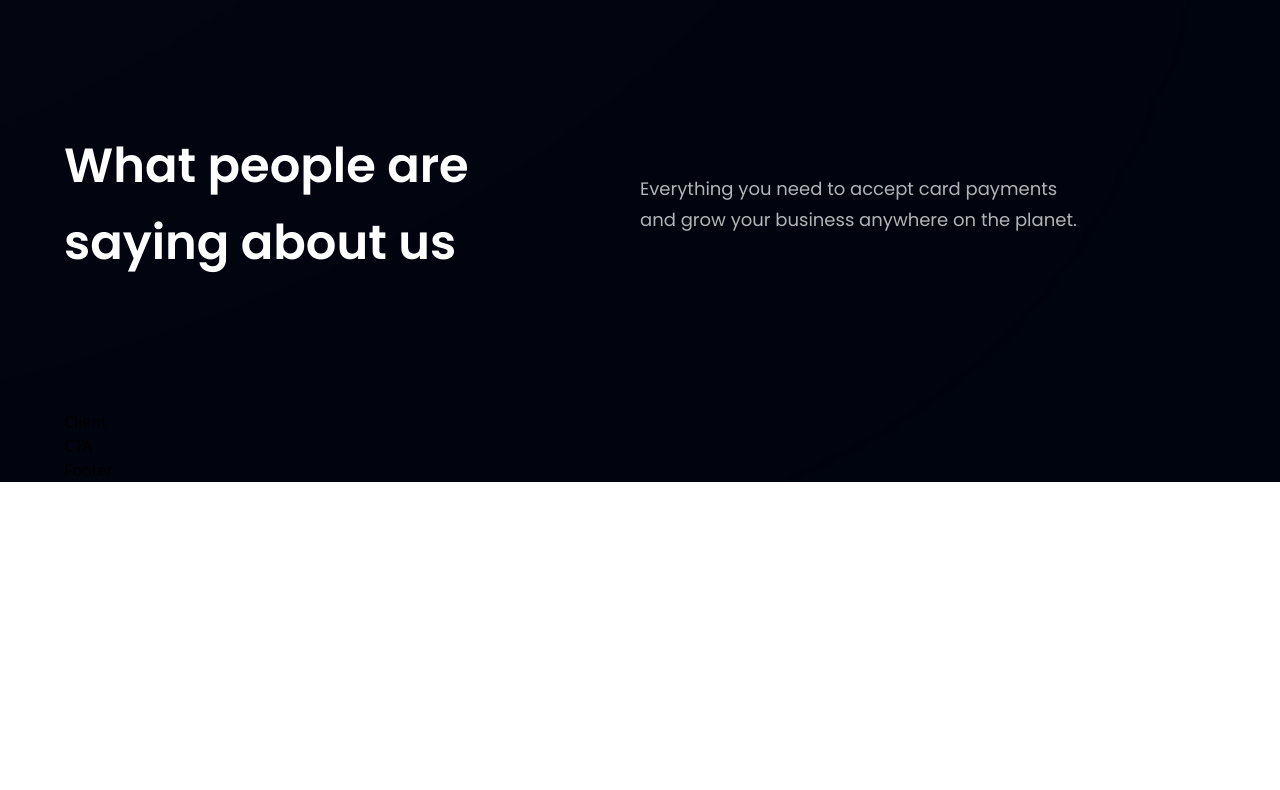
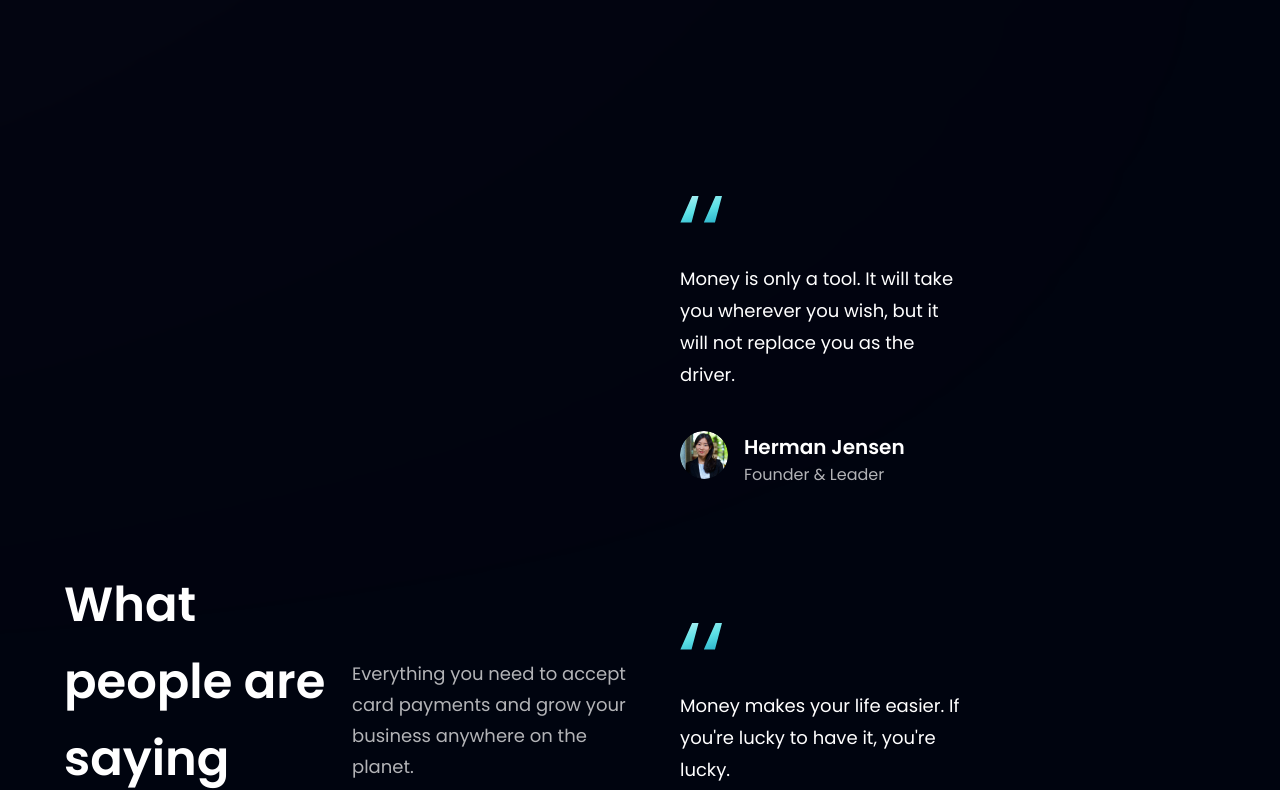
Before and after one commit to ricardovaltierra/bank_template_app, a React (Vite) app: page / in a window 1280 px wide. Shown: the part 2730-3520 px from the top of the page. Before the commit the page ends 3212 px from the top, so only its background shows below. Built offline with nearby package versions, Linux system fonts and the light colour scheme.

Commit message:
Insert FeedbackCard component through mapping content and filling Feedback component

```diff
--- a/src/components/FeedbackCard.jsx
+++ b/src/components/FeedbackCard.jsx
@@ -1,11 +1,23 @@
-import React from 'react'
+import { quotes } from "../assets";
 
-const FeedbackCard = () => {
-  return (
-    <div>
-      FeedbackCard
+const FeedbackCard = ({ content,name, title, img }) => (
+    <div className="flex justify-between flex-col px-10 py-12 rounded-[20px] max-w-[370px] md:mr-10 sm:mr-5 mr-0 my-5 feedback-card">
+      <img src={quotes} alt="double_quotes" className="w-[42px] h-[27px] object-contain" />
+      <p className="font-poppins font-normal text-[18px] leading-[32px] text-white my-10">
+        {content}
+      </p>
+      <div className="flex flex-row ">
+        <img src={img} alt={name} className="w-[48px] h-[48px] rounded-full" />
+        <div className="flex flex-col ml-4">
+          <h4 className="font-poppins font-semibold text-[20px] leading-[32px] text-white">
+            {name}
+          </h4>
+          <p className="font-poppins font-normal text-[16px] leading-[24px] text-dimWhite">
+            {title}
+          </p>
+        </div>
+      </div>
     </div>
-  )
-}
+)
 
 export default FeedbackCard
--- a/src/components/Testimonials.jsx
+++ b/src/components/Testimonials.jsx
@@ -17,6 +17,14 @@
           </p>
         </div>
       </div>
+
+      <div className="flex flex-wrap sm:justify-start justify-center w-full feedback-container z-[1]">
+        {
+          feedback.map((card) => (
+            <FeedbackCard key={card.id} {...card} />
+          ))
+        }
+      </div>
     </section>
 );
 
```
